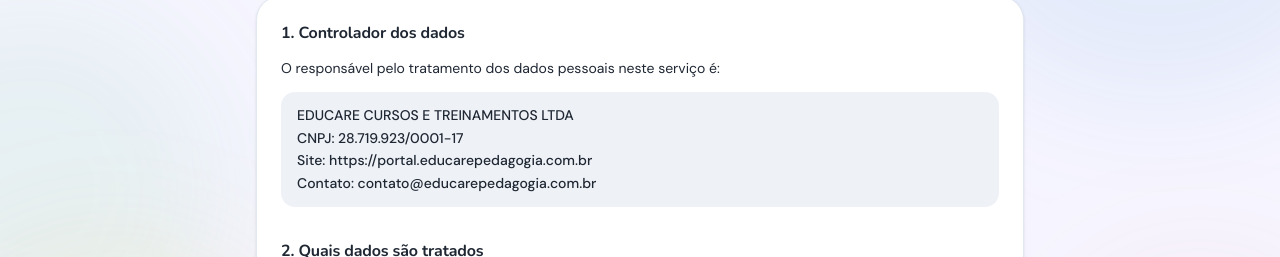
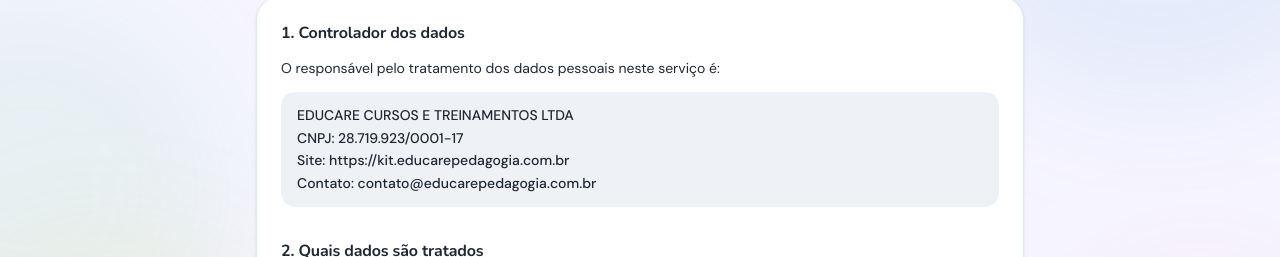
Before and after one commit to portaleducare1-glitch/educare-kit-pedagogico, a React (Vite) app: page /privacidade in a window 1280 px wide. Shown: the part 269-526 px from the top of the page. Built offline with nearby package versions, Linux system fonts and the light colour scheme.

Commit message:
chore: atualiza domínio do kit para kit.educarepedagogia.com.br

```diff
--- a/deploy-giovane.html
+++ b/deploy-giovane.html
@@ -348,7 +348,7 @@
       </div>
       <div class="info-item">
         <div class="info-label">URL prevista</div>
-        <div class="info-value">portal.educarepedagogia.com.br</div>
+        <div class="info-value">kit.educarepedagogia.com.br</div>
       </div>
       <div class="info-item">
         <div class="info-label">Conteúdo</div>
@@ -449,7 +449,7 @@
         <div class="step-body">
           <strong>Adicionar domínio no serviço</strong>
           <p>Dentro do serviço criado, ir em <strong>Domains &rarr; Add Domain</strong> e inserir:</p>
-          <pre><code>portal.educarepedagogia.com.br</code></pre>
+          <pre><code>kit.educarepedagogia.com.br</code></pre>
         </div>
       </li>
       <li>
@@ -472,7 +472,7 @@
 
     <div class="callout callout-green mt">
       <span class="callout-icon">✅</span>
-      <span>Após propagação, o portal estará acessível via HTTPS em <strong>portal.educarepedagogia.com.br</strong> com certificado válido.</span>
+      <span>Após propagação, o portal estará acessível via HTTPS em <strong>kit.educarepedagogia.com.br</strong> com certificado válido.</span>
     </div>
 
     <div class="callout callout-orange mt">
@@ -501,7 +501,7 @@
 header('Access-Control-Allow-Origin: *');
 
 // Depois (produção):
-header('Access-Control-Allow-Origin: https://portal.educarepedagogia.com.br');</code></pre>
+header('Access-Control-Allow-Origin: https://kit.educarepedagogia.com.br');</code></pre>
         </div>
       </li>
       <li>
@@ -604,7 +604,7 @@
     <div class="section-title">Checklist pos-deploy</div>
 
     <ul class="checklist">
-      <li>Portal abre em <code>https://portal.educarepedagogia.com.br</code></li>
+      <li>Portal abre em <code>https://kit.educarepedagogia.com.br</code></li>
       <li>Cadeado verde (SSL valido) no navegador</li>
       <li>Navegar para a pagina de acervo e clicar num material</li>
       <li>PDF abre normalmente (sem erro de CORS no console)</li>
--- a/src/pages/PrivacyPolicy.tsx
+++ b/src/pages/PrivacyPolicy.tsx
@@ -27,7 +27,7 @@
             <p className="rounded-lg bg-muted px-4 py-3 font-medium">
               EDUCARE CURSOS E TREINAMENTOS LTDA<br />
               CNPJ: 28.719.923/0001-17<br />
-              Site: https://portal.educarepedagogia.com.br<br />
+              Site: https://kit.educarepedagogia.com.br<br />
               Contato: contato@educarepedagogia.com.br
             </p>
           </section>
```
Also changed, not shown: 1 other file (tests, documents, lock files or other folders).
